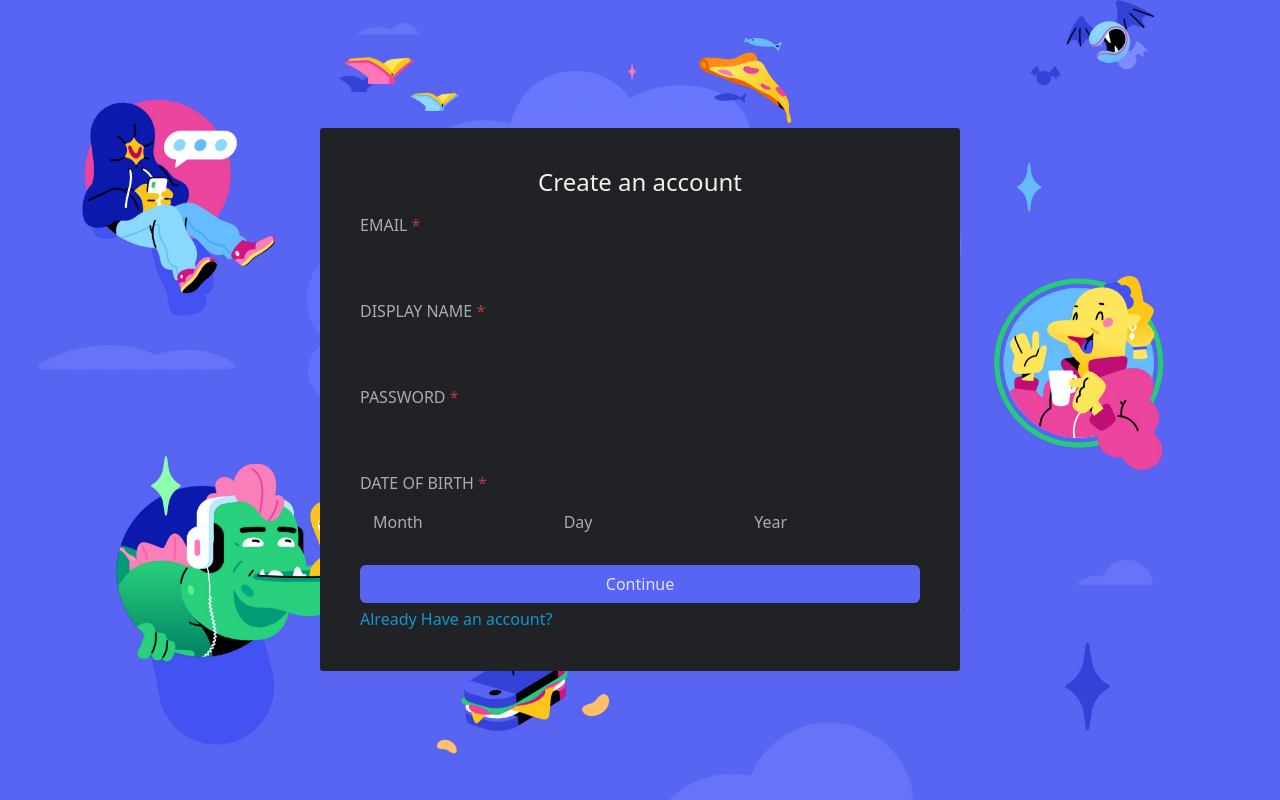
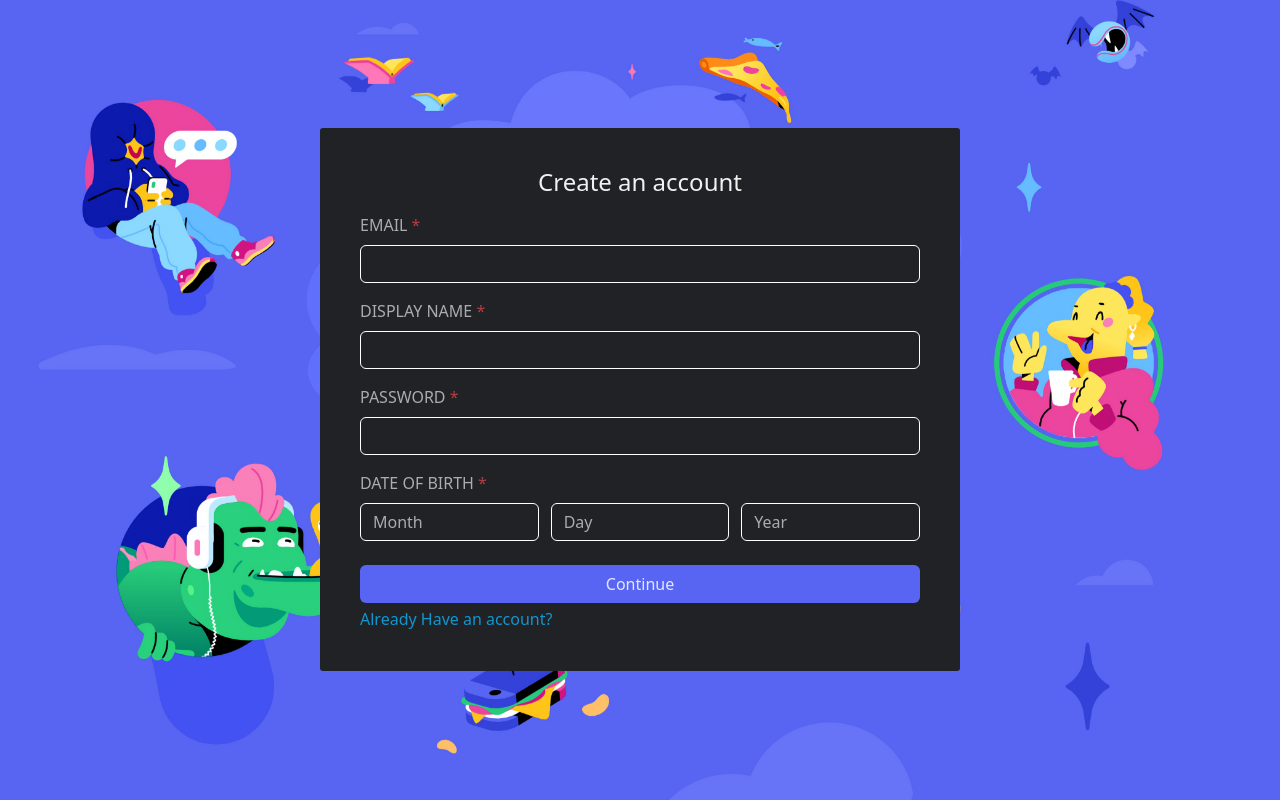
Before and after one commit to ErmanoClaude/Discord, a React (Create React App) app in the folder client/: page /register in a window 1280 px wide. Built offline with nearby package versions, Linux system fonts and the light colour scheme.

Commit message:
changed form background color

```diff
--- a/client/src/pages/pagesCSS/login.css
+++ b/client/src/pages/pagesCSS/login.css
@@ -37,6 +37,10 @@ body {
 	background-color: rgba(87, 101, 242, 255);
 	color: rgba(228, 229, 252, 255);
 	width: 100%;
+}
+
+.login-card input {
+	border: 1px solid white !important;
 }
 
 .login-card button:hover {
@@ -94,6 +98,10 @@ body {
 	color: rgba(170, 173, 176, 1);
 }
 
+.login-card .form-select {
+	border: 1px solid white;
+}
+
 /* Change Autocomplete styles in Chrome*/
 input:-webkit-autofill,
 input:-webkit-autofill:hover,
@@ -104,7 +112,7 @@ textarea:-webkit-autofill:focus,
 select:-webkit-autofill,
 select:-webkit-autofill:hover,
 select:-webkit-autofill:focus {
-  border: 1px solid rgba(32, 34, 37, 255);
+	border: 1px solid white !important;
 	-webkit-text-fill-color: rgba(170, 173, 176, 1);
 	-webkit-box-shadow: 0 0 0px 1000px rgba(32, 34, 37, 255) inset;
 	background: rgba(32, 34, 37, 255);
```
Lines whose indentation alone changed are shown as unchanged.
